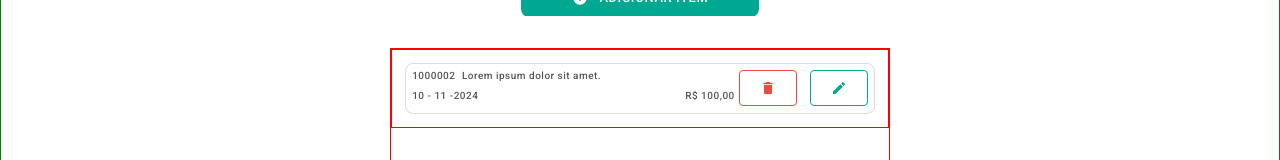
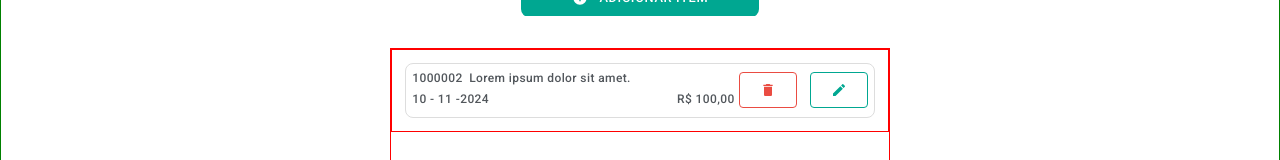
Before and after one commit to JamissonRamos/app_control_shopping, a React (Vite) app: page /home in a window 1280 px wide. Shown: the part 154-314 px from the top of the page. Built offline with nearby package versions, Linux system fonts and the light colour scheme.

Commit message:
Ajuste font-size do card

```diff
--- a/src/pages/home/components/cards_list/index.jsx
+++ b/src/pages/home/components/cards_list/index.jsx
@@ -13,22 +13,22 @@ const CardsList = ({data}) => {
                 <S.WrapItem>
                     <S.WrapDescriptionIndex>
                         <S.Index>
-                            <TextC.Label level={2}> 1000002 </TextC.Label>
+                            <TextC.Label level={3}> 1000002 </TextC.Label>
                         </S.Index>
 
                         <S.Product>
-                            <TextC.Label level={2}> Lorem ipsum dolor sit amet. </TextC.Label>
+                            <TextC.Label level={3}> Lorem ipsum dolor sit amet. </TextC.Label>
                         </S.Product>
 
                     </S.WrapDescriptionIndex>
 
                     <S.WrapDateValue>
                         <S.DatePurchase>
-                            <TextC.Label level={2}> 10 - 11 -2024 </TextC.Label>
+                            <TextC.Label level={3}> 10 - 11 -2024 </TextC.Label>
                         </S.DatePurchase>
 
                         <S.ValuePurchase>
-                            <TextC.Label level={2}> R$ 100,00</TextC.Label>
+                            <TextC.Label level={3}> R$ 100,00</TextC.Label>
                         </S.ValuePurchase>
                     </S.WrapDateValue>
                 </S.WrapItem>
```
